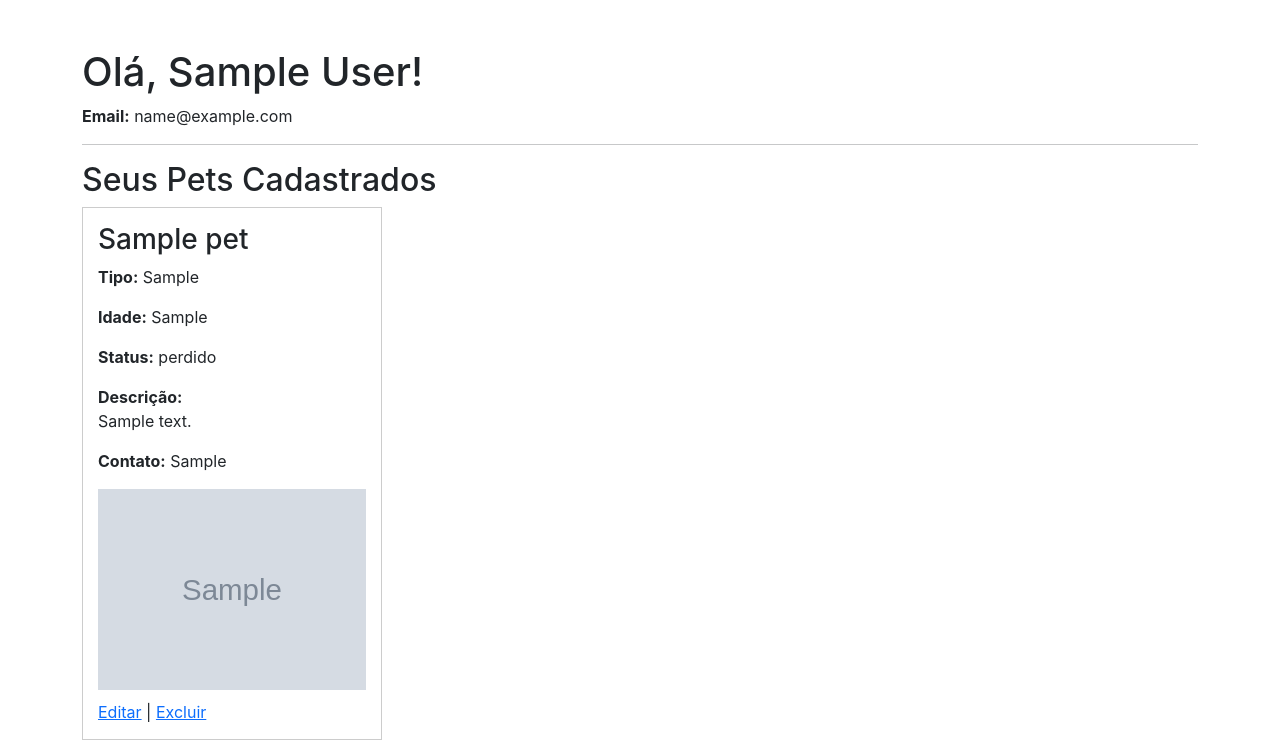
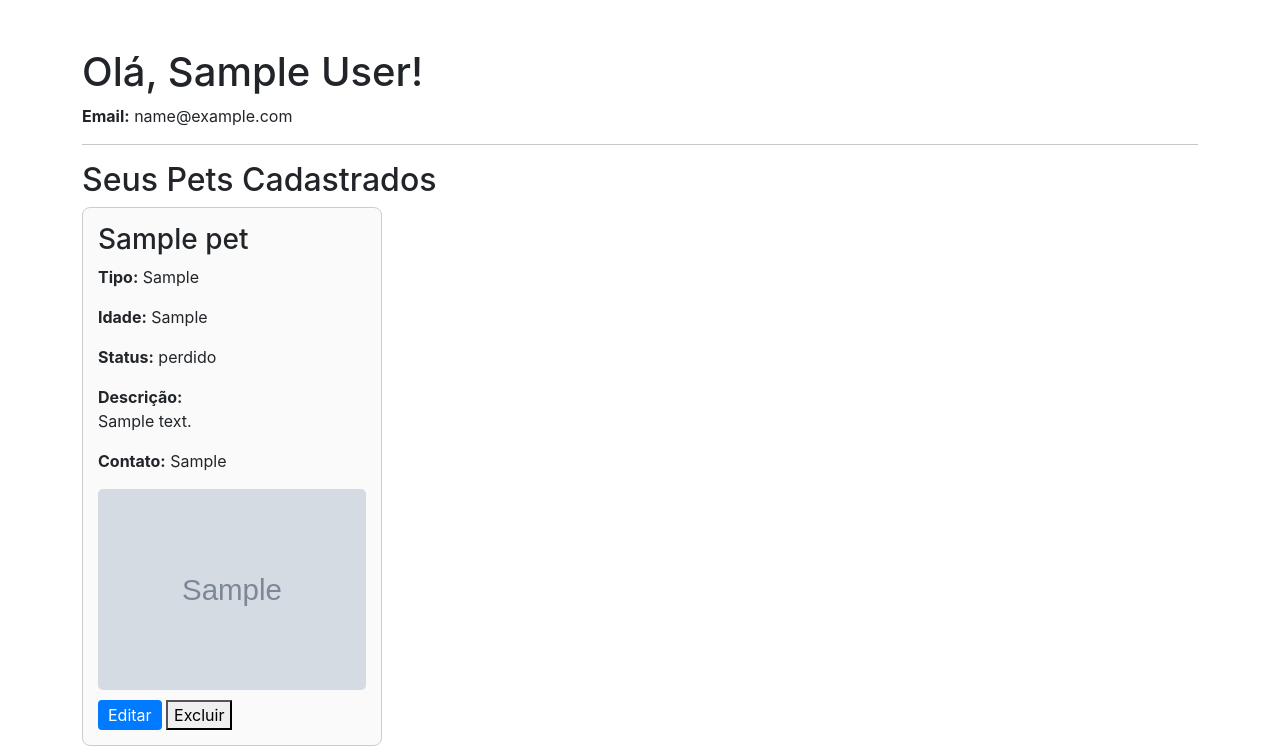
Before and after one commit to MarcosHub1/crud-python-flask-mvc-main-main, a Flask app: page /perfil in a window 1280 px wide. Shown: the part 76-822 px from the top of the page. Run offline with Flask 3, Linux system fonts and the light colour scheme; a user stored in the database is signed in; tables that the repository leaves empty hold one stand-in row (values such as "Sample post"); grey boxes marked "Sample" are stand-in pictures; some libraries are stand-ins or nearby versions.

Commit message:
mudanças 29

```diff
--- a/app/routes.py
+++ b/app/routes.py
@@ -61,6 +61,10 @@ def logout():
     flash('Você saiu da sua conta.')
     return redirect(url_for('login'))
 
+import uuid
+import os
+from flask import current_app
+
 @app.route('/create', methods=['GET', 'POST'])
 @login_required
 def create():
@@ -73,6 +77,13 @@ def create():
         contato = request.form['contato']
         imagem = request.files['imagem'] if 'imagem' in request.files else None
 
+        filename = None
+        if imagem:
+            # Gera um nome único pro arquivo
+            filename = f"{uuid.uuid4().hex}_{imagem.filename}"
+            upload_path = os.path.join(current_app.root_path, "static/uploads", filename)
+            imagem.save(upload_path)
+
         new_pet = Pet(
             nome=nome,
             tipo=tipo,
@@ -80,19 +91,17 @@ def create():
             descricao=descricao,
             status=status,
             contato=contato,
-            imagem=imagem.filename if imagem else None,  # por enquanto só salva o nome do arquivo
+            imagem=filename,
             user_id=current_user.id
-            )
-
-        if imagem:
-            imagem.save(f"app/static/uploads/{imagem.filename}")  # salva a imagem no servidor
+        )
 
         db.session.add(new_pet)
         db.session.commit()
+        flash("Pet cadastrado com sucesso!")
 
-        return redirect(url_for('index'))
+        return redirect(url_for('perfil'))
+
     return render_template('create.html')
-
 
 @app.route('/update/<int:id>', methods=['GET', 'POST'])
 @login_required
@@ -115,21 +124,24 @@ def update(id):
             item.imagem = imagem.filename
 
         db.session.commit()
+        flash("Pet atualizado com sucesso!")
         return redirect(url_for('index'))
 
     return render_template('update.html', item=item)
 
-@app.route('/delete/<int:id>')
+@app.route('/delete/<int:id>', methods=['POST'])
 @login_required
 def delete(id):
     item = Pet.query.get_or_404(id)
+
     if item.user_id != current_user.id:
-        flash("Você não tem permissão para deletar este pet.")
-        return redirect(url_for('index'))
+        flash("Você não tem permissão para excluir este pet.")
+        return redirect(url_for('perfil'))
+
     db.session.delete(item)
     db.session.commit()
-    flash("Pet deletado com sucesso!")
-    return redirect(url_for('index'))
+    flash("Pet removido com sucesso!")
+    return redirect(url_for('perfil'))
 
 @app.route('/perfil')
 @login_required
--- a/app/static/style.css
+++ b/app/static/style.css
@@ -148,3 +148,45 @@ body.loggedin {
   padding: 5px;
   margin: 0 0 10px 0;
 }
+
+.pets-container {
+    display: flex;
+    flex-wrap: wrap;
+    gap: 20px;
+}
+
+.pet-card {
+    border: 1px solid #ccc;
+    padding: 15px;
+    width: 300px;
+    border-radius: 8px;
+    background: #fafafa;
+}
+
+.pet-card img {
+    max-width: 100%;
+    height: auto;
+    border-radius: 5px;
+}
+
+.pet-actions {
+    margin-top: 10px;
+}
+
+.btn-edit, .btn-delete {
+    padding: 5px 10px;
+    border-radius: 4px;
+    text-decoration: none;
+}
+
+.btn-edit {
+    background: #007bff;
+    color: white;
+}
+
+.btn-delete {
+    background: #dc3545;
+    color: white;
+    border: none;
+    cursor: pointer;
+}
--- a/app/templates/perfil.html
+++ b/app/templates/perfil.html
@@ -9,9 +9,9 @@
   <h2>Seus Pets Cadastrados</h2>
 
   {% if items %}
-    <div style="display: flex; flex-wrap: wrap; gap: 20px;">
+    <div class="pets-container">
       {% for pet in items %}
-        <div style="border: 1px solid #ccc; padding: 15px; width: 300px;">
+        <div class="pet-card">
           <h3>{{ pet.nome }}</h3>
           <p><strong>Tipo:</strong> {{ pet.tipo }}</p>
           <p><strong>Idade:</strong> {{ pet.idade }}</p>
@@ -20,14 +20,18 @@
           <p><strong>Contato:</strong> {{ pet.contato }}</p>
 
           {% if pet.imagem %}
-            <img src="{{ url_for('static', filename='uploads/' ~ pet.imagem) }}" alt="Imagem de {{ pet.nome }}" style="max-width: 100%; height: auto;">
+            <img src="{{ url_for('static', filename='uploads/' ~ pet.imagem) }}" alt="Imagem de {{ pet.nome }}">
           {% else %}
             <p><em>Sem imagem</em></p>
           {% endif %}
 
-          <div style="margin-top: 10px;">
-            <a href="{{ url_for('update', id=pet.id) }}">Editar</a> |
-            <a href="{{ url_for('delete', id=pet.id) }}" onclick="return confirm('Tem certeza que deseja excluir este pet?')">Excluir</a>
+          <div class="pet-actions">
+            <a class="btn-edit" href="{{ url_for('update', id=pet.id) }}">Editar</a>
+
+            <form action="{{ url_for('delete', id=pet.id) }}" method="POST" style="display:inline;">
+            <button type="submit" onclick="return confirm('Tem certeza que deseja excluir este pet?')">Excluir</button>
+            </form>
+
           </div>
         </div>
       {% endfor %}
@@ -36,5 +40,4 @@
     <p>Você ainda não cadastrou nenhum pet.</p>
     <a href="{{ url_for('create') }}">Cadastrar primeiro pet</a>
   {% endif %}
-
 {% endblock %}
```
Also changed, not shown: config.py (line endings or trailing spaces).
